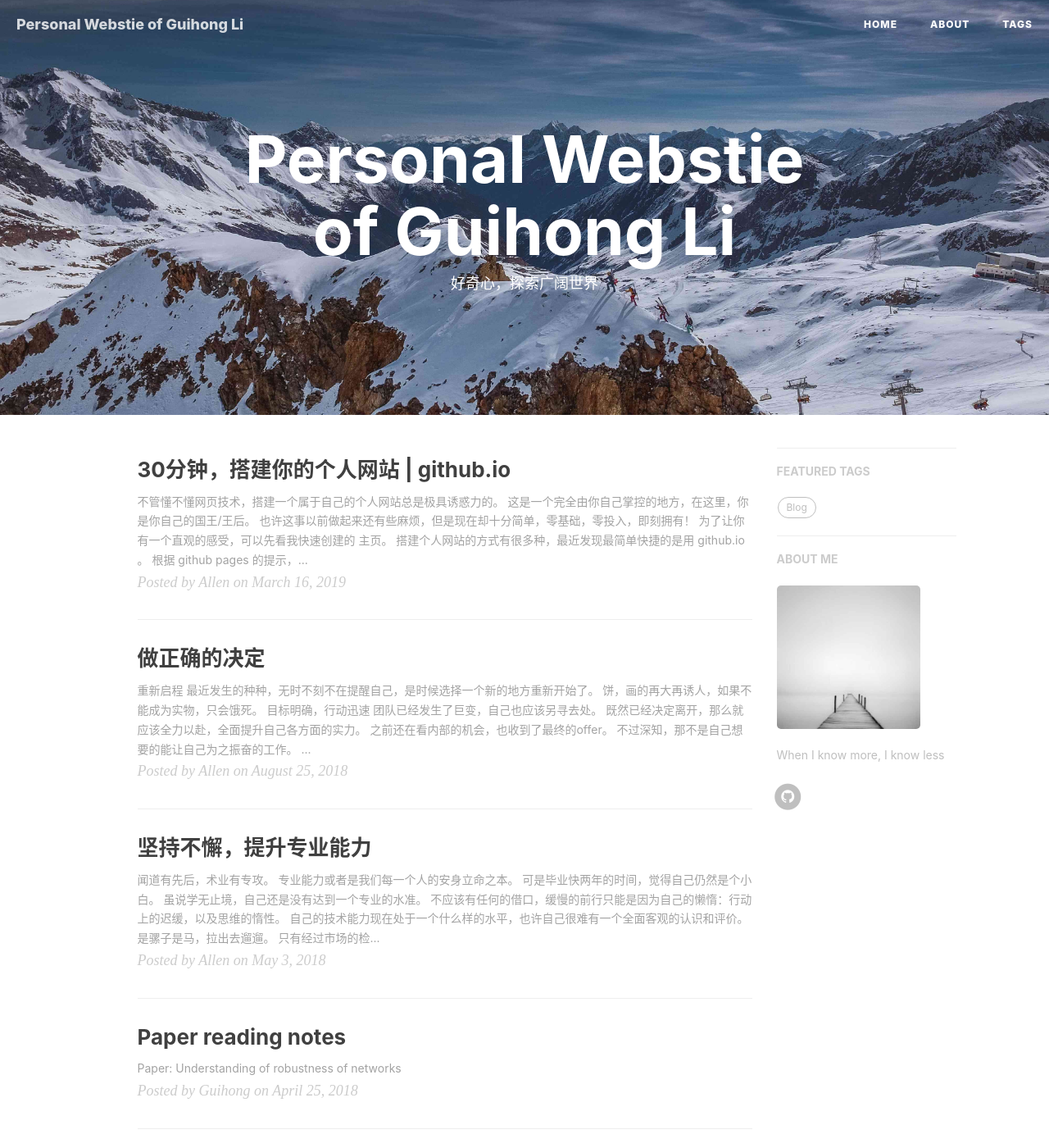
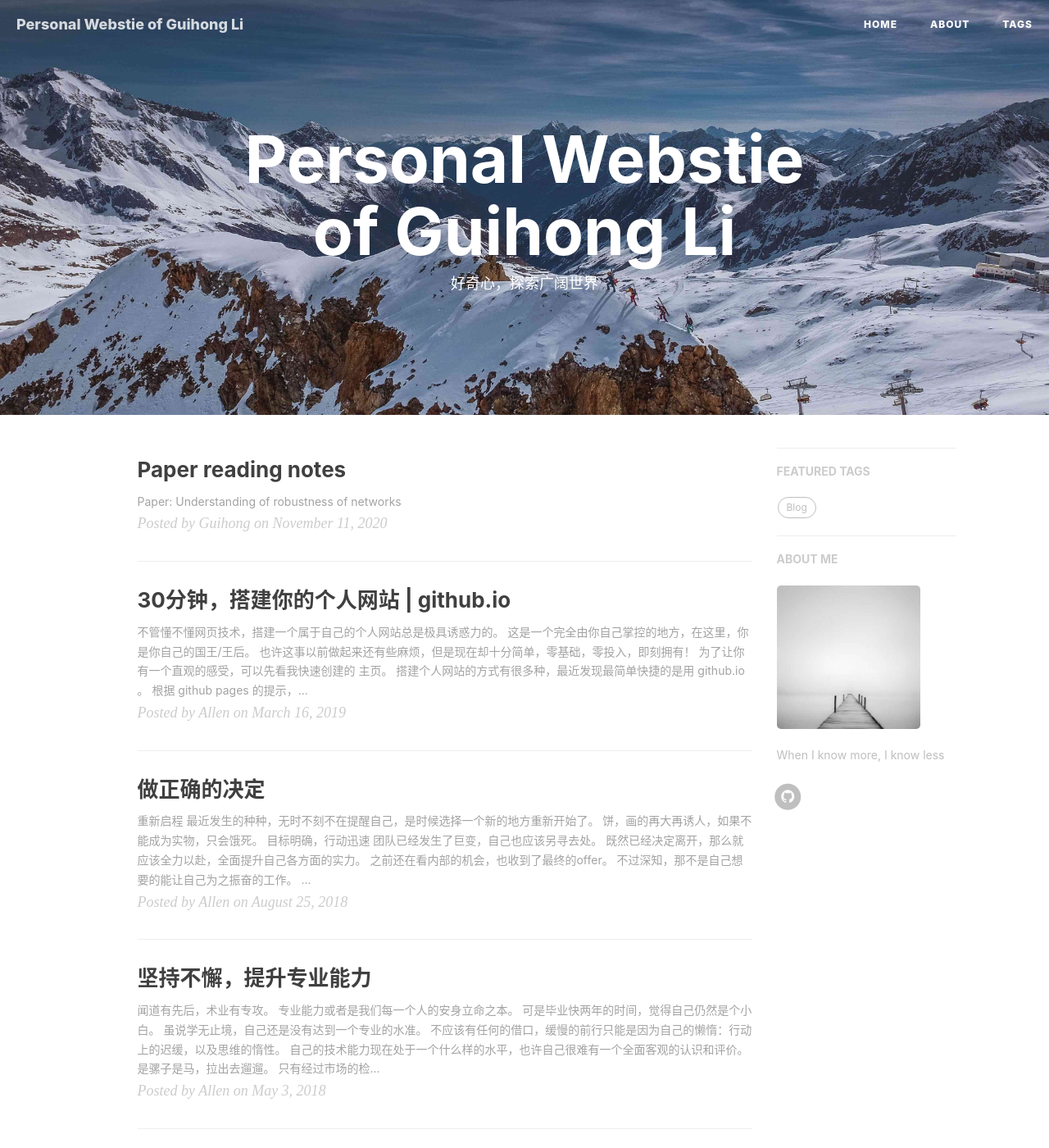
Before and after one commit to LiGuihong/guihong.github.io, a Jekyll site: the page built from index.html, in a window 1280 px wide and 1400 px high. Shown: the whole window at 82% size. Built offline with Jekyll 4.4.1, drawn with Linux system fonts in a browser that asks for light colours; nearby versions of some CDN libraries; the list of posts is cut into pages by our own code; comment, search, counter and statistics services are not loaded.

Commit message:
Update 2018-04-25-build-blog-based-on-jekull-theme.markdown

```diff
--- a/_posts/2018-04-25-build-blog-based-on-jekull-theme.markdown
+++ b/_posts/2018-04-25-build-blog-based-on-jekull-theme.markdown
@@ -1,7 +1,7 @@
 ---
 layout:       post
 title:        "Paper reading notes"
-date:         2018-04-25
+date:         Nov 11 2020
 author:       "Guihong"
 header-img:   "img/in-post/build-blog-with-jekyll-theme/jekyll-theme.png"
 header-mask:  0.7
```
